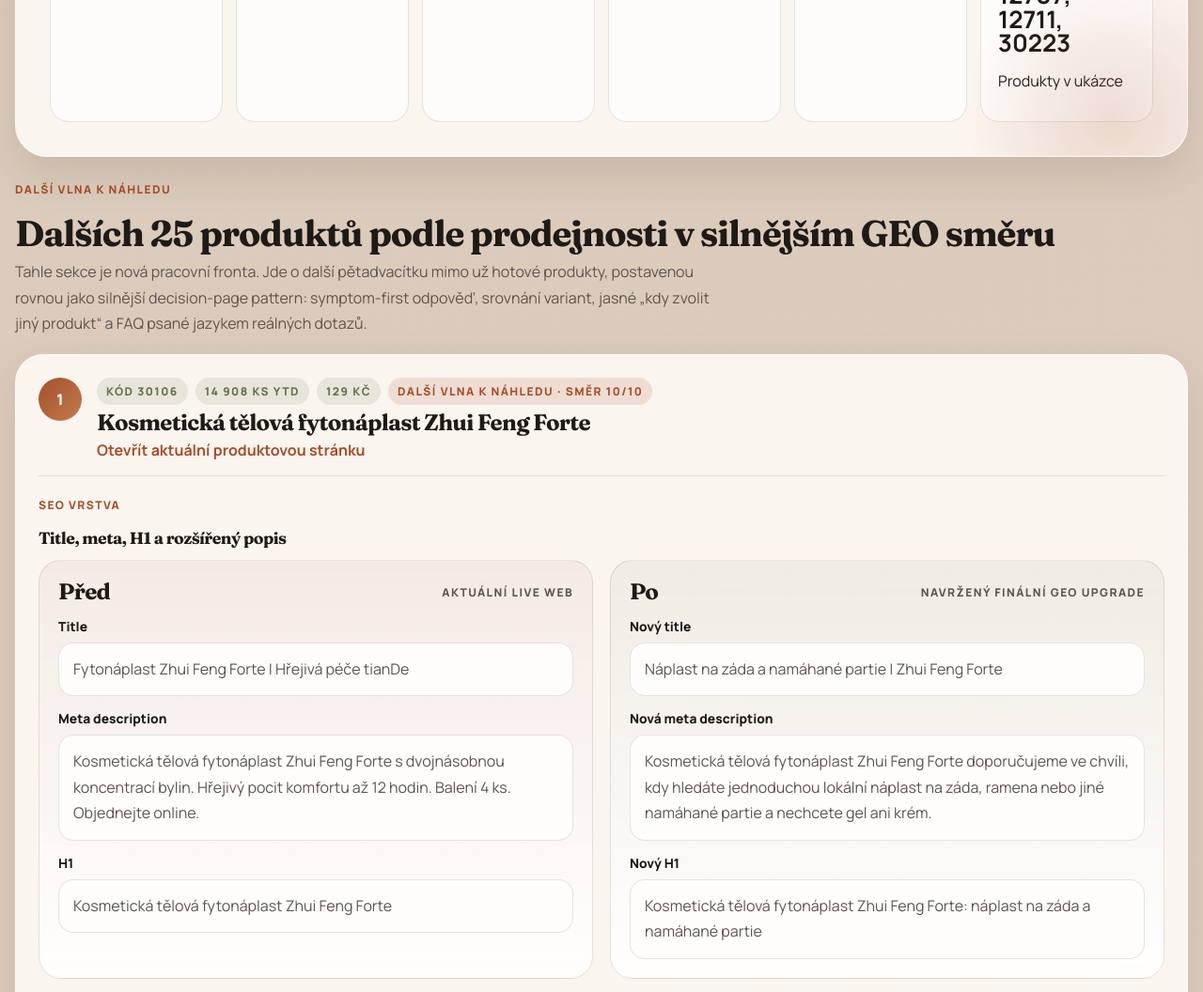
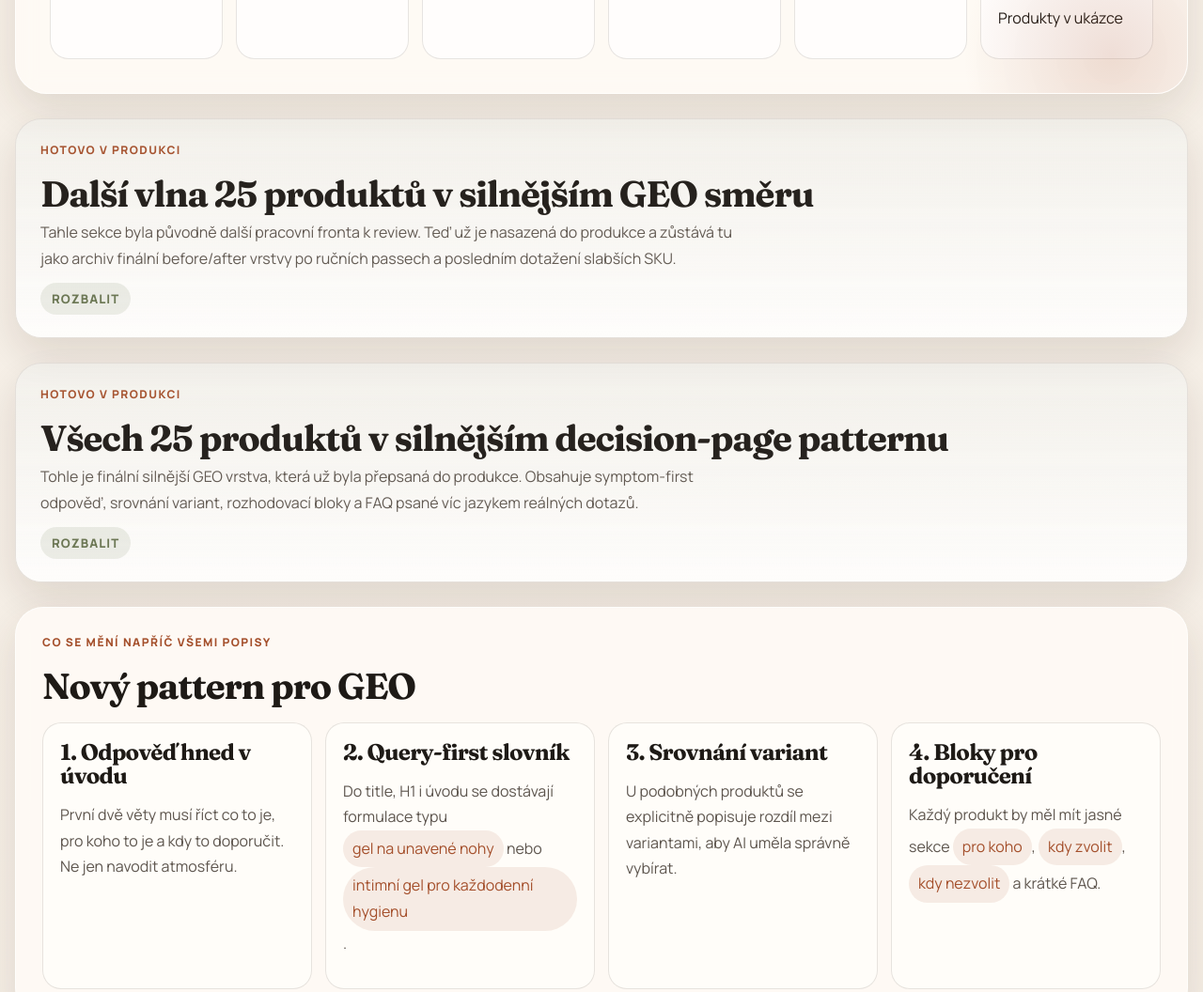
Before and after one commit to rkonfal/tiande-top5-geo-before-after, a plain HTML site: page index.html in a window 1280 px wide. Shown: the part 1700-2756 px from the top of the page at 94% size. Drawn offline with Linux system fonts and the light colour scheme.

Commit message:
Archive deployed next25 GEO wave

```diff
--- a/app.js
+++ b/app.js
@@ -13,10 +13,11 @@
 const totalUnits = allProducts.reduce((sum, product) => sum + product.ytdUnits, 0);
 const totalDiffBlocks = allProducts.reduce((sum, product) => sum + product.blockDiffs.length, 0);
 const productCodes = allProducts.map((product) => product.code).join(", ");
+const deployedCount = products.length + previewProducts.length + next25PreviewProducts.length;
 
 heroStats.innerHTML = [
-  statCard("Nasazeno", "25 produktů", "Všechna SKU v této microsite už jsou v produkci"),
-  statCard("Další vlna", `${next25PreviewProducts.length} produktů`, "Dalších 25 kusů připravených k náhledu"),
+  statCard("Nasazeno", `${deployedCount} produktů`, "Všechna SKU v této microsite už jsou v produkci"),
+  statCard("Poslední vlna", `${next25PreviewProducts.length} produktů`, "Dalších 25 kusů už je nově nasazených v e-shopu"),
   statCard("Silnější upgrade", `${upgradePreviewProducts.length} produktů`, "Decision-page pattern nasazený na celé sadě"),
   statCard("Součet prodejů", formatNumber(totalUnits), "Kusy za rok 2026 v aktuálním okně"),
   statCard("Rozšířené bloky", `${totalDiffBlocks} změn`, "Rozpad po sekcích pro content tým"),
@@ -26,8 +27,8 @@
 next25Root.innerHTML = next25PreviewProducts
   .map((product) =>
     renderProduct(product, {
-      badge: "Další vlna k náhledu · směr 10/10",
-      afterLabel: "navržený finální GEO upgrade"
+      badge: "Hotovo v produkci · finální GEO upgrade",
+      afterLabel: "finální produkční copy po ručním passu"
     })
   )
   .join("");
--- a/index.html
+++ b/index.html
@@ -3,10 +3,10 @@
   <head>
     <meta charset="utf-8">
     <meta name="viewport" content="width=device-width, initial-scale=1">
-    <title>GEO přepisy TianDe: hotových 25 + dalších 25 k náhledu</title>
+    <title>GEO přepisy TianDe: hotových 50 produktů v produkci</title>
     <meta
       name="description"
-      content="Přehled hotových GEO přepisů TianDe a nové další vlny 25 produktů k náhledu v silnějším 10/10 směru."
+      content="Přehled hotových GEO přepisů TianDe: původní TOP5, další produkční dvacítka, silnější upgrade 25 kusů a nově i další nasazená vlna 25 produktů."
     >
     <link rel="preconnect" href="https://fonts.googleapis.com">
     <link rel="preconnect" href="https://fonts.gstatic.com" crossorigin>
@@ -20,28 +20,31 @@
     <div class="page-shell">
       <header class="hero">
         <p class="eyebrow">Království TianDe • GEO / AI content audit</p>
-        <h1>Prvních 25 GEO produktů je hotovo. Dalších 25 je připravených k náhledu.</h1>
+        <h1>Prvních 50 GEO produktů je hotovo v produkci.</h1>
         <p class="hero-copy">
-          Nahoře je teď nová další vlna 25 produktů připravených stejnou logikou,
-          ale rovnou v silnějším směru co nejblíž 10/10 pro AI i zákazníka.
-          Pod tím zůstává jako sbalený archiv to, co už bylo opravdu nasazeno do produkce.
+          Microsite už teď neslouží jako čekající fronta, ale jako archiv toho, co se opravdu nasadilo.
+          Nově je v produkci i další pětadvacítka ve silnějším GEO směru, a všechny hotové vrstvy
+          zůstávají níže defaultně sbalené, aby nahoře zůstal čistý přehled.
         </p>
 
         <div class="hero-stats" id="hero-stats"></div>
       </header>
 
       <main>
-        <section class="products-section focus-upgrade-section">
-          <div class="section-head">
-            <p class="section-kicker">Další vlna k náhledu</p>
-            <h2>Dalších 25 produktů podle prodejnosti v silnějším GEO směru</h2>
-            <p class="section-note-large">
-              Tahle sekce je nová pracovní fronta. Jde o další pětadvacítku mimo už hotové produkty,
-              postavenou rovnou jako silnější decision-page pattern:
-              symptom-first odpověď, srovnání variant, jasné „kdy zvolit jiný produkt“ a FAQ psané jazykem reálných dotazů.
-            </p>
-          </div>
-          <div id="next25-preview-root" class="products-root"></div>
+        <section class="products-section deployed-section">
+          <details class="deployed-toggle">
+            <summary>
+              <span class="section-kicker">Hotovo v produkci</span>
+              <h2>Další vlna 25 produktů v silnějším GEO směru</h2>
+              <p class="section-note-large">
+                Tahle sekce byla původně další pracovní fronta k review. Teď už je nasazená do produkce
+                a zůstává tu jako archiv finální before/after vrstvy po ručních passech a posledním dotažení slabších SKU.
+              </p>
+            </summary>
+            <div class="deployed-body">
+              <div id="next25-preview-root" class="products-root"></div>
+            </div>
+          </details>
         </section>
 
         <section class="products-section deployed-section">
```
Also changed, not shown: 1 other file.
